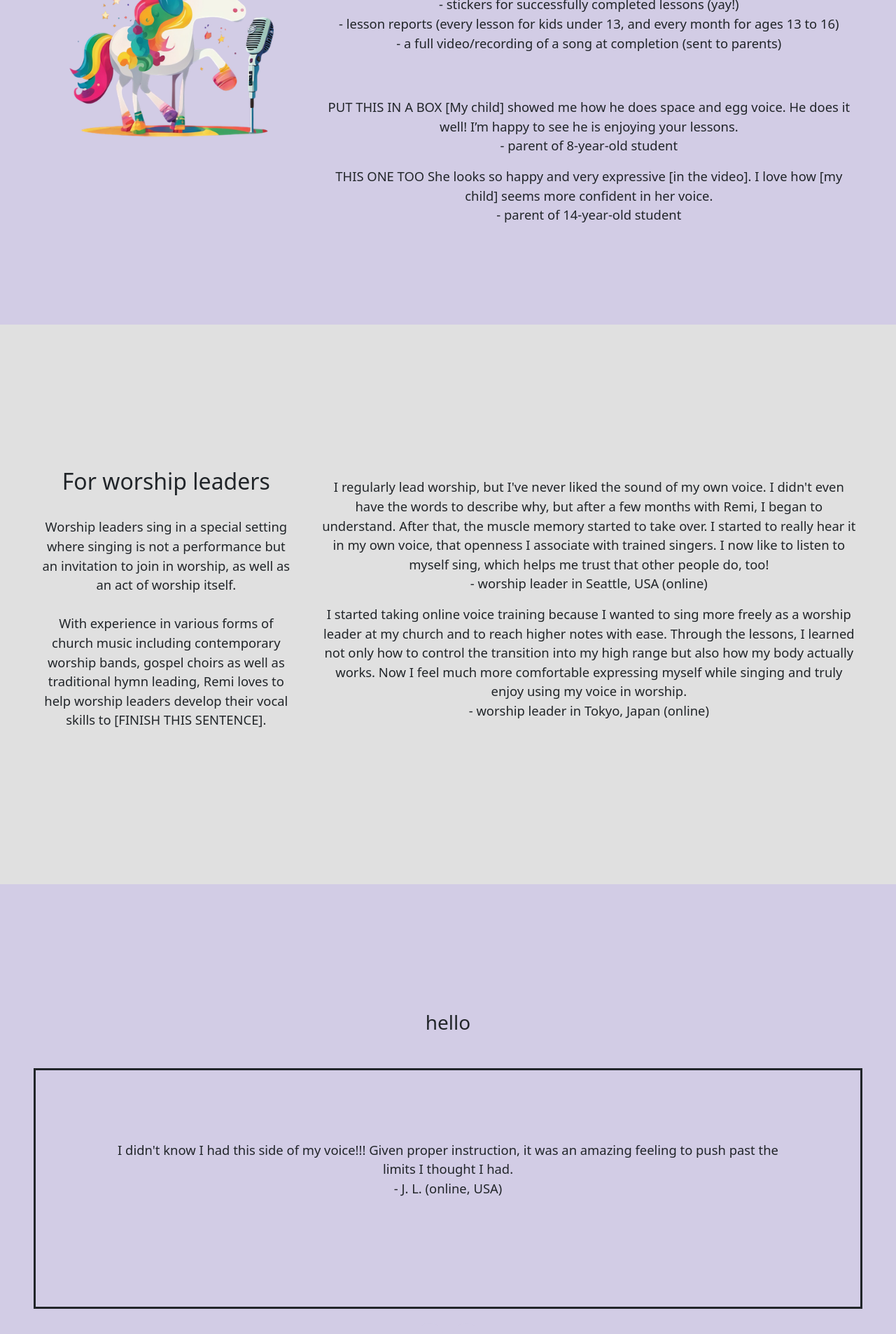
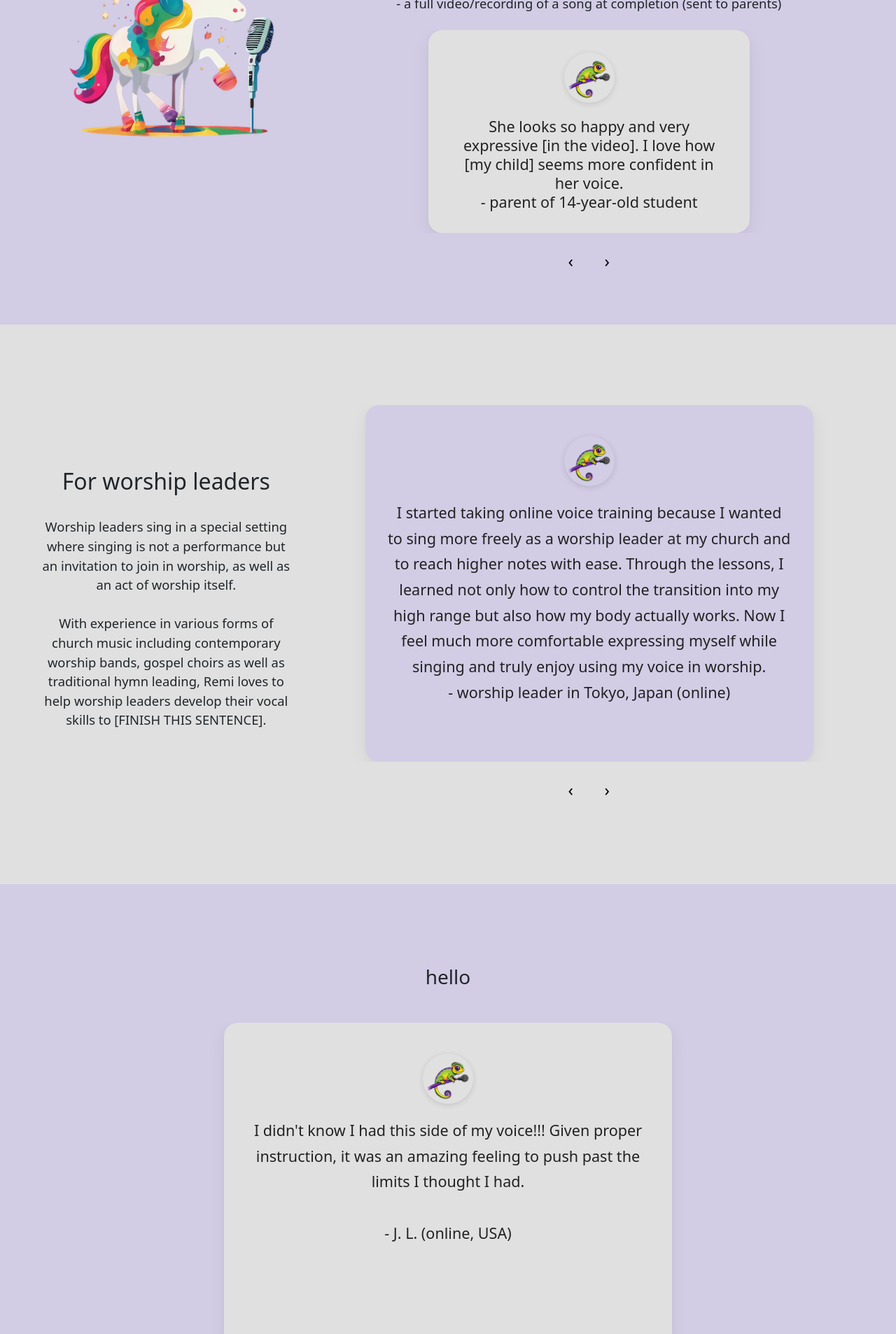
Before and after one commit to remiyamazaki03/chameleon-studios-website, a Next.js app: page /en/voicecoach in a window 1280 px wide. Shown: the part 1400-3307 px from the top of the page at 70% size. Built offline with nearby package versions, Linux system fonts and the light colour scheme.

Commit message:
add carousel slide design

```diff
--- a/messages/en.json
+++ b/messages/en.json
@@ -52,10 +52,10 @@
     }
   },
   "Carousel": {
-    "slide1": "During the lessons Remi always encouraged me. One of the exercises was making a pig face. She said “making an ugly face is part of the vocal lesson. Nothing to be ashamed of!” That's it. I had nothing to be ashamed of. After two months of training, I could sing songs which I never expected to sing.”\n- T. K. (online, Brazil)",
-    "slide2": "I didn't know I had this side of my voice!!! Given proper instruction, it was an amazing feeling to push past the limits I thought I had.\n- J. L. (online, USA)",
+    "slide1": "During the lessons Remi always encouraged me. One of the exercises was making a pig face. She said “making an ugly face is part of the vocal lesson. Nothing to be ashamed of!” That's it. I had nothing to be ashamed of. After two months of training, I could sing songs which I never expected to sing.\n- T. K. (online, Brazil)",
+    "slide2": "I didn't know I had this side of my voice!!! Given proper instruction, it was an amazing feeling to push past the limits I thought I had.\n\n- J. L. (online, USA)",
     "slide3": "I've been singing in a choral way for more than 20 years and singing in a different style was very challenging for me. Remi's way of teaching was very fun and also very easy to understand. Now I can use my chest voice to sing powerful songs and I even performed in front of an audience!! Her lessons definitely gave me confidence in singing!\n- A. T. (online, Japan)",
-    "slide4": "I can’t believe I was able to do it… I thought [this song] was impossible. It was a dream come true to sing it.\n- Z. P. (in person, Japan)",
+    "slide4": "I can’t believe I was able to do it… I thought [this song] was impossible. It was a dream come true to sing it.\n\n- Z. P. (in person, Japan)",
     "slide5": "something \n- hello",
     "slide6": "After Remi's coaching, [the coachee, one of the musical actors] sang notes I (thought I) knew he couldn't hit, all with 100% presence and confidence onstage. Remi encouraged and helped many of us to step up and boosted our production level, and I'm very grateful to have had the opportunity to work with her.\n- W. R-L. (Musical director, USA)"
   },
--- a/src/app/[lang]/voicecoach/page.tsx
+++ b/src/app/[lang]/voicecoach/page.tsx
@@ -1,8 +1,9 @@
 import Image from "next/image";
 import styles from "./page.module.css";
+import KidsCarousel from "@/app/components/KidsCarousel";
+import WorshipCarousel from "@/app/components/WorshipCarousel";
 import TestimonialsCarousel from "@/app/components/TestimonialsCarousel";
 import { useTranslations } from "next-intl";
-import { Link } from "@/i18n/routing";
 
 export default function Voicecoach() {
   const t = useTranslations();
@@ -58,23 +59,12 @@ export default function Voicecoach() {
               {t("Voice.kids.kids")}
             </h2>
             <p
-              className="text-md-center px-5 px-md-2 pt-4 pb-5"
+              className="text-md-center px-5 px-md-2 pt-4 pb-2"
               style={{ whiteSpace: "pre-line" }}
             >
               {t("Voice.kids.p1")}
             </p>{" "}
-            <p
-              className="text-md-center px-5 px-md-2 "
-              style={{ whiteSpace: "pre-line" }}
-            >
-              PUT THIS IN A BOX {t("Voice.kids.testimonial1")}
-            </p>
-            <p
-              className="text-md-center px-5 px-md-2 "
-              style={{ whiteSpace: "pre-line" }}
-            >
-              THIS ONE TOO {t("Voice.kids.testimonial2")}
-            </p>
+            <KidsCarousel />
           </div>
         </div>
       </div>
@@ -91,20 +81,7 @@ export default function Voicecoach() {
           </p>
         </div>
         <div className="col-md-8">
-          <div>
-            <p
-              className="text-center px-5 px-md-2"
-              style={{ whiteSpace: "pre-line" }}
-            >
-              {t("Voice.worship.testimonial1")}
-            </p>
-            <p
-              className="text-center px-5 px-md-2"
-              style={{ whiteSpace: "pre-line" }}
-            >
-              {t("Voice.worship.testimonial2")}
-            </p>
-          </div>
+          <WorshipCarousel />
         </div>
       </div>
 
--- /dev/null
+++ b/src/app/components/KidsCarousel.tsx
@@ -0,0 +1,75 @@
+"use client";
+
+import useEmblaCarousel from "embla-carousel-react";
+import Autoplay from "embla-carousel-autoplay";
+import Image from "next/image";
+import styles from "./testimonialsCarousel.module.css";
+import { useTranslations } from "next-intl";
+
+export default function WorshipCarousel() {
+  const t = useTranslations();
+  const [emblaRef, emblaApi] = useEmblaCarousel(
+    {
+      loop: true,
+    },
+    [
+      Autoplay({
+        delay: 4000,
+        stopOnInteraction: false,
+        stopOnMouseEnter: true,
+      }),
+    ],
+  );
+
+  return (
+    <div className={`max-w-lg mx-auto ${styles.embla}`}>
+      <div className={styles.embla__viewport} ref={emblaRef}>
+        <div className={styles.embla__container}>
+          <div className={styles.embla__slide}>
+            <article className={styles.cardKids}>
+              <Image
+                src="/logo-small.png"
+                alt="student review"
+                width={72}
+                height={72}
+                className={styles.avatar}
+              />
+              <p className={styles.quoteKids}>
+                {" "}
+                {t("Voice.kids.testimonial1")}
+              </p>
+            </article>
+          </div>
+          <div className={styles.embla__slide}>
+            <article className={styles.cardKids}>
+              <Image
+                src="/logo-small.png"
+                alt="student review"
+                width={72}
+                height={72}
+                className={styles.avatar}
+              />
+              <p className={styles.quoteKids}>{t("Voice.kids.testimonial2")}</p>
+            </article>
+          </div>
+        </div>
+      </div>
+      <div></div>
+      <div className={styles.embla__buttons}>
+        <button
+          className={`${styles.embla__button} ${styles.embla__button1}`}
+          onClick={() => emblaApi?.scrollPrev()}
+        >
+          ‹
+        </button>
+
+        <button
+          className={`${styles.embla__button} ${styles.embla__button1}`}
+          onClick={() => emblaApi?.scrollNext()}
+        >
+          ›
+        </button>
+      </div>
+    </div>
+  );
+}
--- a/src/app/components/TestimonialsCarousel.tsx
+++ b/src/app/components/TestimonialsCarousel.tsx
@@ -2,6 +2,7 @@
 
 import useEmblaCarousel from "embla-carousel-react";
 import Autoplay from "embla-carousel-autoplay";
+import Image from "next/image";
 import styles from "./testimonialsCarousel.module.css";
 import { useTranslations } from "next-intl";
 
@@ -22,26 +23,92 @@ export default function TestimonialsCarousel() {
 
   return (
     <div className={`max-w-lg mx-auto ${styles.embla}`}>
-      <div className={`${styles.embla__viewport}`} ref={emblaRef}>
-        <div className={`${styles.embla__container}`}>
-          <div className={`${styles.embla__slide}`}>{t("Carousel.slide1")}</div>
-          <div className={`${styles.embla__slide}`}>{t("Carousel.slide2")}</div>
-          <div className={`${styles.embla__slide}`}>{t("Carousel.slide3")}</div>
-          <div className={`${styles.embla__slide}`}>{t("Carousel.slide4")}</div>
-          <div className={`${styles.embla__slide}`}>{t("Carousel.slide5")}</div>
-          <div className={`${styles.embla__slide}`}>{t("Carousel.slide6")}</div>
+      <div className={styles.embla__viewport} ref={emblaRef}>
+        <div className={styles.embla__container}>
+          <div className={styles.embla__slide}>
+            <article className={styles.card}>
+              <Image
+                src="/logo-small.png"
+                alt="student review"
+                width={72}
+                height={72}
+                className={styles.avatar}
+              />
+              <p className={styles.quote}>{t("Carousel.slide1")}</p>
+            </article>
+          </div>
+          <div className={styles.embla__slide}>
+            <article className={styles.card}>
+              <Image
+                src="/logo-small.png"
+                alt="student review"
+                width={72}
+                height={72}
+                className={styles.avatar}
+              />
+              <p className={styles.quote}>{t("Carousel.slide2")}</p>
+            </article>
+          </div>
+          <div className={styles.embla__slide}>
+            <article className={styles.card}>
+              <Image
+                src="/logo-small.png"
+                alt="student review"
+                width={72}
+                height={72}
+                className={styles.avatar}
+              />
+              <p className={styles.quote}>{t("Carousel.slide3")}</p>
+            </article>
+          </div>
+          <div className={styles.embla__slide}>
+            <article className={styles.card}>
+              <Image
+                src="/logo-small.png"
+                alt="student review"
+                width={72}
+                height={72}
+                className={styles.avatar}
+              />
+              <p className={styles.quote}>{t("Carousel.slide4")}</p>
+            </article>
+          </div>
+          <div className={styles.embla__slide}>
+            <article className={styles.card}>
+              <Image
+                src="/logo-small.png"
+                alt="student review"
+                width={72}
+                height={72}
+                className={styles.avatar}
+              />
+              <p className={styles.quote}>{t("Carousel.slide5")}</p>
+            </article>
+          </div>
+          <div className={styles.embla__slide}>
+            <article className={styles.card}>
+              <Image
+                src="/logo-small.png"
+                alt="student review"
+                width={72}
+                height={72}
+                className={styles.avatar}
+              />
+              <p className={styles.quote}>{t("Carousel.slide6")}</p>
+            </article>
+          </div>
         </div>
       </div>
       <div className={styles.embla__buttons}>
         <button
-          className={`${styles.embla__button}`}
+          className={`${styles.embla__button} ${styles.embla__button1}`}
           onClick={() => emblaApi?.scrollPrev()}
         >
           ‹
         </button>
 
         <button
-          className={`${styles.embla__button}`}
+          className={`${styles.embla__button} ${styles.embla__button1}`}
           onClick={() => emblaApi?.scrollNext()}
         >
           ›
--- /dev/null
+++ b/src/app/components/WorshipCarousel.tsx
@@ -0,0 +1,72 @@
+"use client";
+
+import useEmblaCarousel from "embla-carousel-react";
+import Autoplay from "embla-carousel-autoplay";
+import Image from "next/image";
+import styles from "./testimonialsCarousel.module.css";
+import { useTranslations } from "next-intl";
+
+export default function WorshipCarousel() {
+  const t = useTranslations();
+  const [emblaRef, emblaApi] = useEmblaCarousel(
+    {
+      loop: true,
+    },
+    [
+      Autoplay({
+        delay: 4000,
+        stopOnInteraction: false,
+        stopOnMouseEnter: true,
+      }),
+    ],
+  );
+
+  return (
+    <div className={`max-w-lg mx-auto ${styles.embla}`}>
+      <div className={styles.embla__viewport} ref={emblaRef}>
+        <div className={styles.embla__container}>
+          <div className={styles.embla__slide}>
+            <article className={styles.card2}>
+              <Image
+                src="/logo-small.png"
+                alt="student review"
+                width={72}
+                height={72}
+                className={styles.avatar}
+              />
+              <p className={styles.quote}> {t("Voice.worship.testimonial1")}</p>
+            </article>
+          </div>
+          <div className={styles.embla__slide}>
+            <article className={styles.card2}>
+              <Image
+                src="/logo-small.png"
+                alt="student review"
+                width={72}
+                height={72}
+                className={styles.avatar}
+              />
+              <p className={styles.quote}>{t("Voice.worship.testimonial2")}</p>
+            </article>
+          </div>
+        </div>
+      </div>
+      <div></div>
+      <div className={styles.embla__buttons}>
+        <button
+          className={`${styles.embla__button} ${styles.embla__button2}`}
+          onClick={() => emblaApi?.scrollPrev()}
+        >
+          ‹
+        </button>
+
+        <button
+          className={`${styles.embla__button} ${styles.embla__button2}`}
+          onClick={() => emblaApi?.scrollNext()}
+        >
+          ›
+        </button>
+      </div>
+    </div>
+  );
+}
--- a/src/app/components/testimonialsCarousel.module.css
+++ b/src/app/components/testimonialsCarousel.module.css
@@ -11,13 +11,86 @@
   display: flex;
   flex: 0 0 100%;
   min-width: 0;
-  border: solid;
-  font-size: 1.15rem;
+  text-align: center;
   justify-content: center;
+}
+.card {
+  background: var(--secondary-color);
+  position: relative;
+  max-width: 640px;
+  border-radius: 1.25rem;
+  padding: 2.75rem 2rem;
   text-align: center;
-  padding: 100px;
+
+  box-shadow:
+    0 2px 8px rgba(0, 0, 0, 0.04),
+    0 8px 28px rgba(0, 0, 0, 0.06);
+
+  display: flex;
+  flex-direction: column;
+  align-items: center;
+  gap: 1.25rem;
+}
+.card2 {
+  background: var(--secondary-background-color);
+  position: relative;
+  max-width: 640px;
+  border-radius: 1.25rem;
+  padding: 2.75rem 2rem;
+  text-align: center;
+
+  box-shadow:
+    0 2px 8px rgba(0, 0, 0, 0.04),
+    0 8px 28px rgba(0, 0, 0, 0.06);
+
+  display: flex;
+  flex-direction: column;
+  align-items: center;
+  gap: 1.25rem;
+}
+.cardKids {
+  background: var(--secondary-color);
+  position: relative;
+  max-width: 640px;
+  border-radius: 1.25rem;
+  padding: 2rem;
+  text-align: center;
+
+  box-shadow:
+    0 2px 8px rgba(0, 0, 0, 0.04),
+    0 8px 28px rgba(0, 0, 0, 0.06);
+
+  display: flex;
+  flex-direction: column;
+  align-items: center;
+  gap: 1.25rem;
+}
+.avatar {
+  border-radius: 9999px;
+  object-fit: cover;
+
+  box-shadow: 0 2px 8px rgba(0, 0, 0, 0.12);
+}
+
+.quote {
+  font-size: clamp(1.1rem, 2.2vw, 1.35rem);
+  line-height: 1.7;
+  font-weight: 500;
+  color: #222;
+  margin: 0;
+  max-width: 48ch;
   white-space: pre-wrap;
 }
+.quoteKids {
+  font-size: clamp(1.1rem, 2.2vw, 1.35rem);
+  line-height: 1.25;
+  font-weight: 500;
+  color: #222;
+  margin: 0;
+  max-width: 32ch;
+  white-space: pre-wrap;
+}
+
 .embla__buttons {
   display: flex;
   justify-content: center;
@@ -30,11 +103,15 @@
   height: 40px;
   border-radius: 9999px;
   border: none;
-  background-color: var(--secondary-background-color);
   font-size: 1.5rem;
   cursor: pointer;
-
   transition: all 0.2s ease;
+}
+.embla__button1 {
+  background-color: var(--secondary-background-color);
+}
+.embla__button2 {
+  background-color: var(--secondary-color);
 }
 
 .embla__button:hover {
```
